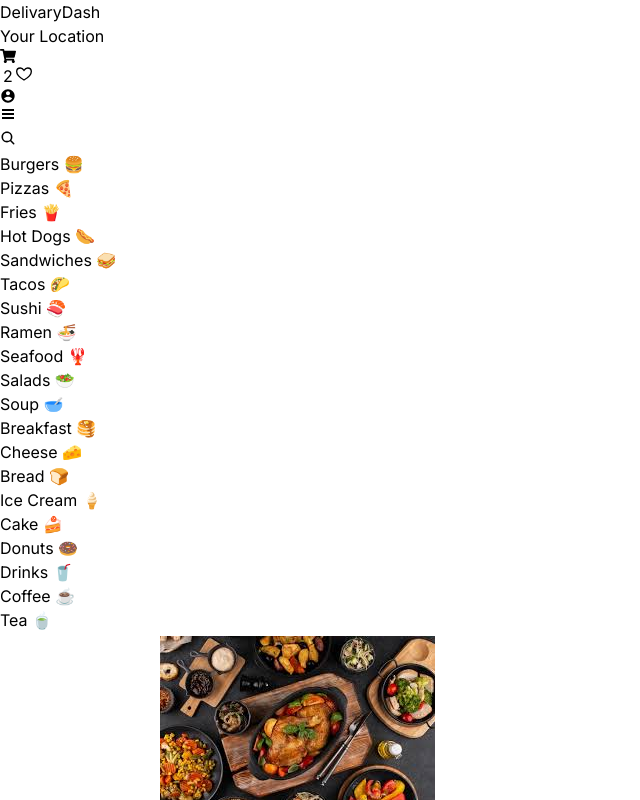
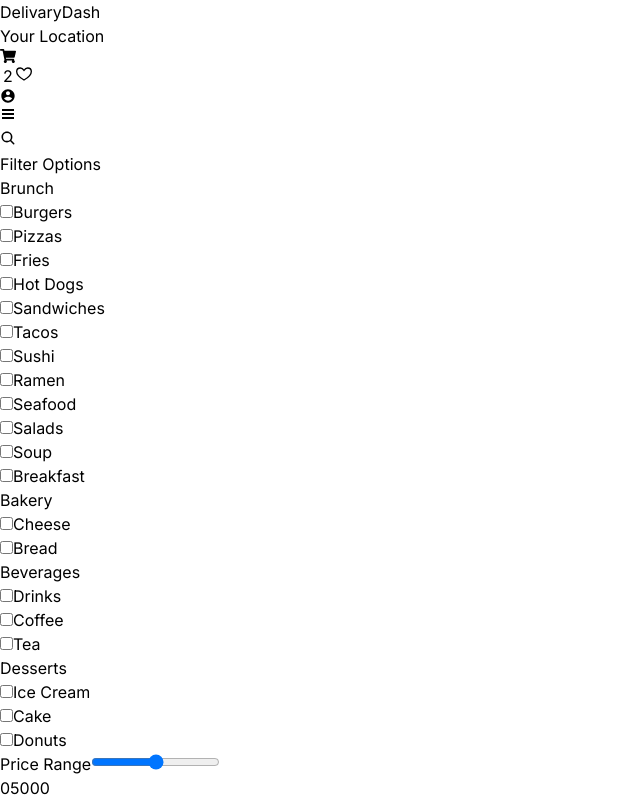
Before and after one commit to NilakshiInduwara/Food-Delivery-App, a React (Vite) app in the folder frontend/: page / in a window 1280 px wide. Shown: the top 800 px of the page, without its empty margins (0-640 px from the left). Built offline with nearby package versions, Linux system fonts and the light colour scheme.

Commit message:
filter sidebar

```diff
--- /dev/null
+++ b/frontend/src/components/Common/FilterSideBar.jsx
@@ -0,0 +1,138 @@
+import { useSearchParams } from "react-router-dom";
+import { useEffect, useState } from "react";
+
+const FilterSideBar = () => {
+  const [searchParams, setSearchParams] = useSearchParams();
+  const [filters, setFilters] = useState({
+    brunches: [],
+    bakery: [],
+    beverages: [],
+    desserts: [],
+    minPrice: 0,
+    maxPrice: 5000,
+  });
+  const [priceRange, setPriceRange] = useState([0, 5000]);
+
+  const brunches = [
+    "Burgers",
+    "Pizzas",
+    "Fries",
+    "Hot Dogs",
+    "Sandwiches",
+    "Tacos",
+    "Sushi",
+    "Ramen",
+    "Seafood",
+    "Salads",
+    "Soup",
+    "Breakfast",
+  ];
+  const bakery = ["Cheese", "Bread"];
+  const desserts = ["Ice Cream", "Cake", "Donuts"];
+  const beverages = ["Drinks", "Coffee", "Tea"];
+
+  useEffect(() => {
+    const params = Object.fromEntries([...searchParams]);
+
+    setFilters({
+        brunches: params.brunches ? params.brunches.split(",") : [],
+        bakery: params.bakery ? params.bakery.split(",") : [],
+        desserts: params.desserts ? params.desserts.split(",") : [],
+        beverages: params.beverages ? params.beverages.split(",") : [],
+        maxPrice: params.maxPrice || 5000,
+    });
+
+    setPriceRange([0, params.maxPrice || 5000]);
+  },[searchParams]);
+
+  const handleFilterChange = (e) => {
+    const {name, value, checked, type} = e.target;
+  };
+
+  return (
+    <div className="hidden md:block p-4 w-40 top-[3.4rem] bottom-0 overflow-y-auto fixed no-scrollbar">
+      <h5 className="text-sm tracking-tighter font-semibold">Filter Options</h5>
+      {/* Brunch field */}
+      <div className="mt-3">
+        <label className="block text-sm font-bold">Brunch</label>
+        {brunches.map((brunch) => (
+          <div key={brunch} className="flex items-center">
+            <input
+                type="checkbox"
+                name="brunch"
+                value={brunch}
+                onChange={handleFilterChange}
+                className="h-[10px] w-[10px] mr-1 ml-1 accent-blue-500 focus:ring-blue-400"/>
+            <span className="text-sm tracking-tighter">{brunch}</span>
+          </div>
+        ))}
+      </div>
+
+      {/* Bakery */}
+      <div className="mt-3">
+        <label className="block text-sm font-bold">Bakery</label>
+        {bakery.map((bakery) => (
+          <div key={bakery} className="flex items-center">
+            <input
+                type="checkbox"
+                name="bakery"
+                value={bakery}
+                onChange={handleFilterChange}
+                className="h-[10px] w-[10px] mr-1 ml-1 accent-blue-500 focus:ring-blue-400"/>
+            <span className="text-sm tracking-tighter">{bakery}</span>
+          </div>
+        ))}
+      </div>
+
+      {/* Beverages */}
+      <div className="mt-3">
+        <label className="block text-sm font-bold">Beverages</label>
+        {beverages.map((beverage) => (
+          <div key={beverage} className="flex items-center">
+            <input
+                type="checkbox"
+                name="beverage"
+                value={beverage}
+                onChange={handleFilterChange}
+                className="h-[10px] w-[10px] mr-1 ml-1 accent-blue-500 focus:ring-blue-400"/>
+            <span className="text-sm tracking-tighter">{beverage}</span>
+          </div>
+        ))}
+      </div>
+
+      {/* Desserts */}
+      <div className="mt-3">
+        <label className="block text-sm font-bold">Desserts</label>
+        {desserts.map((dessert) => (
+          <div key={dessert} className="flex items-center">
+            <input
+                type="checkbox"
+                name="dessert"
+                value={dessert}
+                onChange={handleFilterChange}
+                className="h-[10px] w-[10px] mr-1 ml-1 accent-blue-500 focus:ring-blue-400"/>
+            <span className="text-sm tracking-tighter">{dessert}</span>
+          </div>
+        ))}
+      </div>
+
+      {/* Price Range */}
+      <div className="block mt-3">
+        <label className="text-sm">Price Range</label>
+        <input
+            type="range"
+            name="priceRange"
+            min={0}
+            max={5000}
+            className="h-2 cursor-pointer accent-blue-500" />
+        <div className="flex justify-between">
+            <span className="text-xs">0</span>
+            <span className="tracking-tighter text-xs">{priceRange[1]}</span>
+        </div>
+      </div>
+
+    </div>
+  );
+};
+
+export default FilterSideBar;
--- a/frontend/src/components/Common/SideBar.jsx
+++ b/frontend/src/components/Common/SideBar.jsx
@@ -33,7 +33,7 @@ const SideBar = () => {
     ];
 
   return (
-    <div className="hidden md:block bg-orange-50 p-4 rounded w-40 top-[3.4rem] bottom-0 overflow-y-auto fixed no-scrollbar">
+    <div className="hidden md:block bg-orange-50 p-4 w-40 top-[3.4rem] bottom-0 overflow-y-auto fixed no-scrollbar">
         {categories.map((category, index) => (
             <div key={index}  className="text-gray-800 hover:text-black pb-3">
                 <Link to="#" >{category}</Link>
--- a/frontend/src/components/Layout/UserLayout.jsx
+++ b/frontend/src/components/Layout/UserLayout.jsx
@@ -1,12 +1,14 @@
 import { Outlet } from 'react-router-dom'
 import Navbar from '../Common/Navbar'
 import SideBar from '../Common/SideBar'
+import FilterSideBar from '../Common/FilterSideBar'
 
 const UserLayout = () => {
   return (
     <>
       <Navbar />
-      <SideBar />
+      {/* <SideBar /> */}
+      <FilterSideBar/>
       <main>
         <Outlet />      {/* Render the matched child route component in APP.jsx */}
       </main>
```
